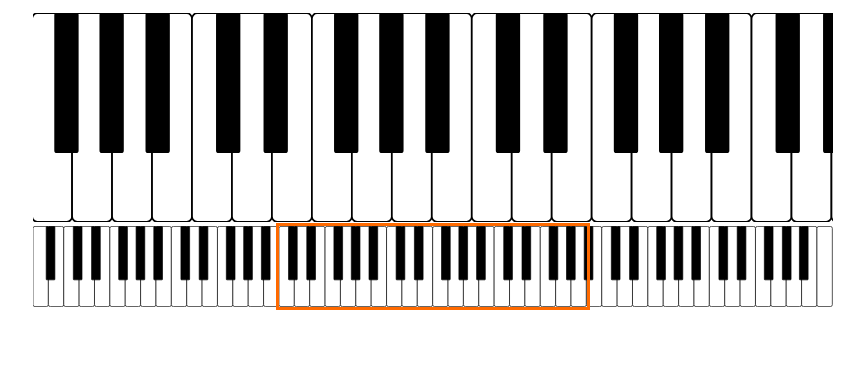
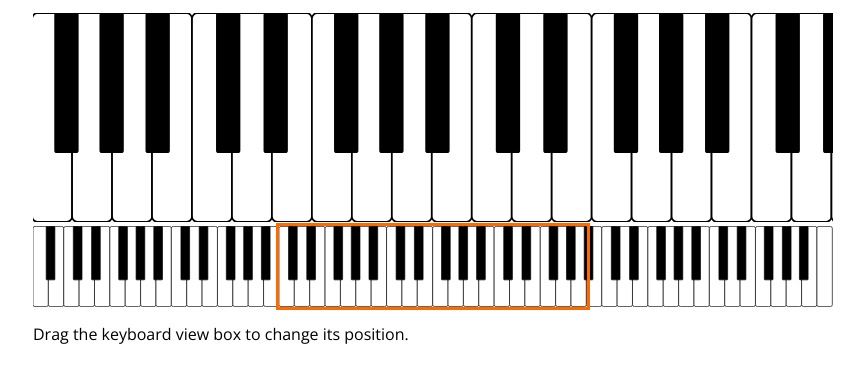
Before and after one commit to amypellegrini/jptv-react-piano-keyboard, a React app: page / in a window 1280 px wide. Shown: the part 136-518 px from the top of the page, without its empty margins (207-1071 px from the left). Built offline with nearby package versions, Linux system fonts and the light colour scheme.

Commit message:
Stylefixes / add description usage to demo page.

```diff
--- a/index.html
+++ b/index.html
@@ -15,7 +15,10 @@
       </h1>
       <p>Keyboard Component</p>
     </header>
-    <div id="root">
+    <div class="container">
+      <div id="root">
+      </div>
+      <p>Drag the keyboard view box to change its position.</p>
     </div>
   </body>
 </html>
--- a/src/components/keyboard/keyboard.css
+++ b/src/components/keyboard/keyboard.css
@@ -1,5 +1,4 @@
 .jptv-keyboard {
-  margin: 0 auto;
   width: 800px;
 }
 
--- a/src/css/demo.css
+++ b/src/css/demo.css
@@ -27,8 +27,17 @@ header p {
   margin: 0;
 }
 
+p {
+  font-family: 'Open Sans', sans-serif;
+}
+
 h4 {
   margin: 0;
   font-family: 'Playfair Display SC', 'Times New Roman', Times, serif;
   font-size: 2rem;
 }
+
+.container {
+  margin: 0 auto;
+  width: 800px;
+}
```
Also changed, not shown: dist/css/jptv-main.css, dist/js/jptv-keyboard.bundle.js, 1 other file.
